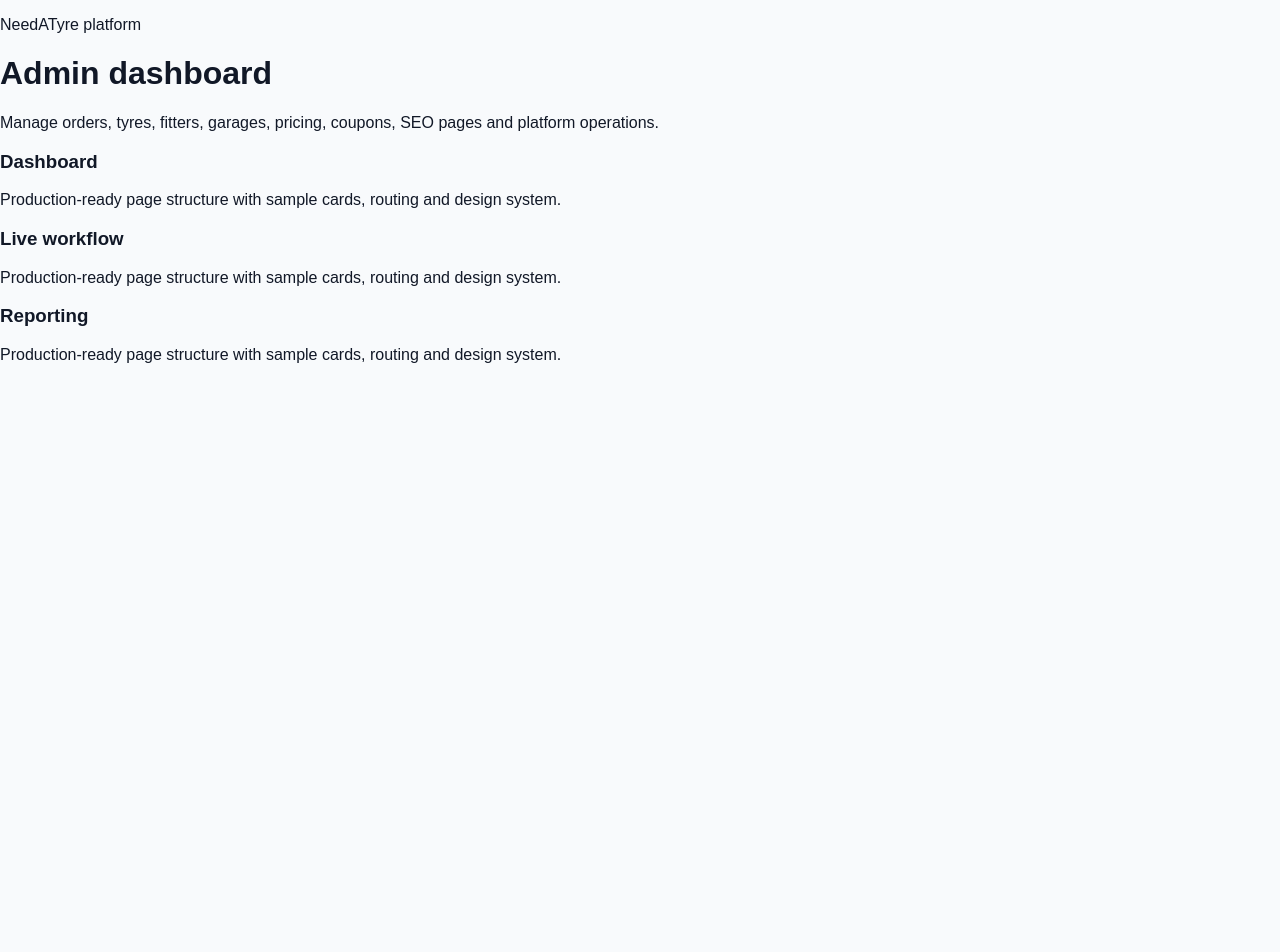
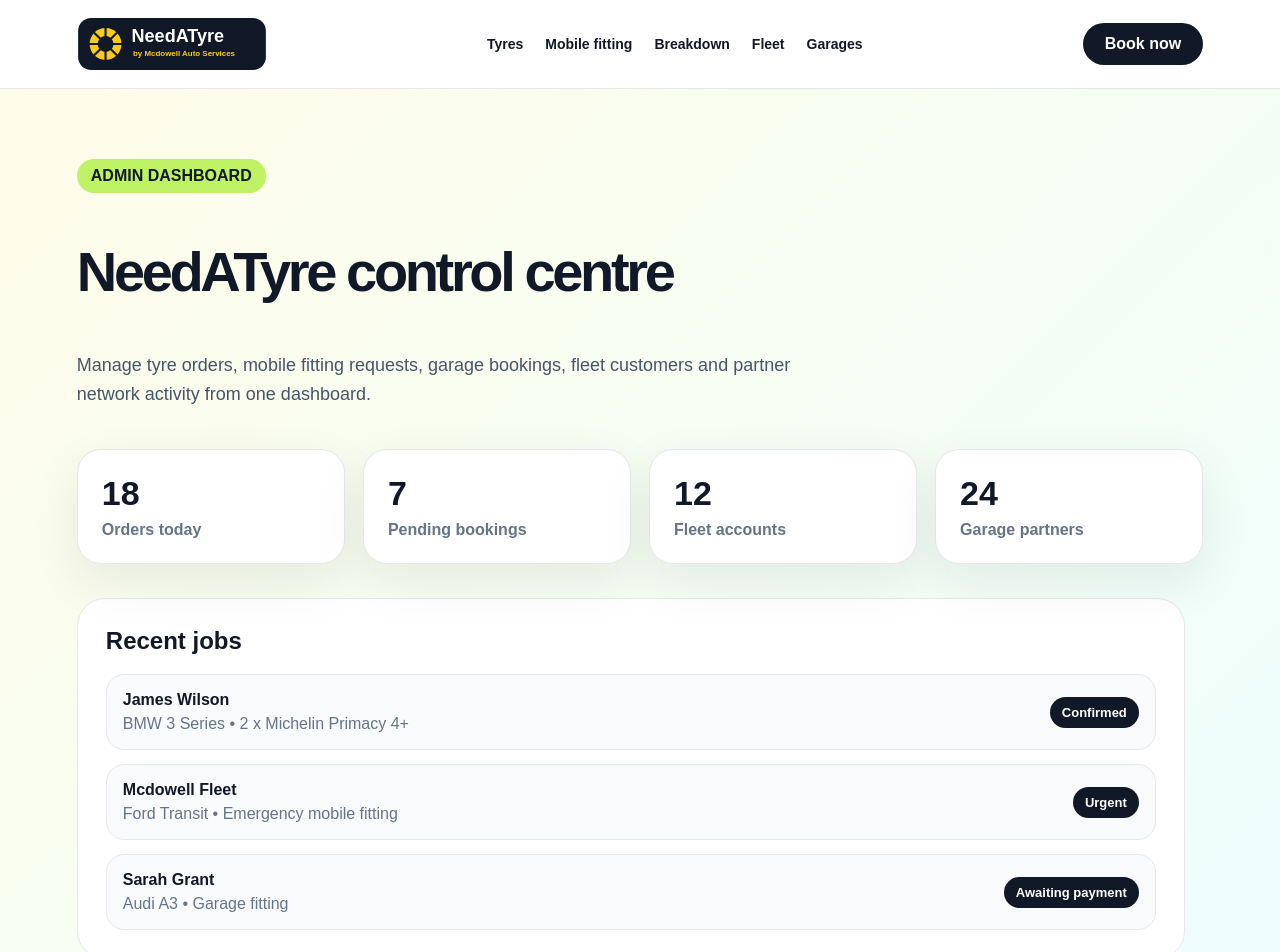
Before and after one commit to mcdowellautoservices/needatyre-platform, a Next.js app: page /admin in a window 1280 px wide. Shown: the top 952 px of the page. Before the commit the page ends 800 px from the top, so only its background shows below. Built offline with nearby package versions, Linux system fonts and the light colour scheme.

Commit message:
Upgrade admin dashboard

```diff
--- a/src/app/admin/page.tsx
+++ b/src/app/admin/page.tsx
@@ -1,2 +1,137 @@
-import {PageShell} from '@/components/PageShell';
-export default function Page(){return <PageShell title="Admin dashboard" subtitle="Manage orders, tyres, fitters, garages, pricing, coupons, SEO pages and platform operations."><div className="grid gap-5 md:grid-cols-3">{['Dashboard','Live workflow','Reporting'].map(i=><div className="rounded-3xl bg-white p-6 shadow-sm" key={i}><h3 className="text-xl font-black">{i}</h3><p className="mt-2 text-slate-600">Production-ready page structure with sample cards, routing and design system.</p></div>)}</div></PageShell>}
+import Link from "next/link";
+import { Header } from "@/components/Header";
+
+const stats = [
+  ["Orders today", "18"],
+  ["Pending bookings", "7"],
+  ["Fleet accounts", "12"],
+  ["Garage partners", "24"],
+];
+
+const jobs = [
+  {
+    customer: "James Wilson",
+    vehicle: "BMW 3 Series",
+    service: "2 x Michelin Primacy 4+",
+    status: "Confirmed",
+  },
+  {
+    customer: "Mcdowell Fleet",
+    vehicle: "Ford Transit",
+    service: "Emergency mobile fitting",
+    status: "Urgent",
+  },
+  {
+    customer: "Sarah Grant",
+    vehicle: "Audi A3",
+    service: "Garage fitting",
+    status: "Awaiting payment",
+  },
+];
+
+export default function Page() {
+  return (
+    <main style={{ minHeight: "100vh", background: "#f8fafc", color: "#111827" }}>
+      <Header />
+
+      <section style={{ padding: "70px 6%", background: "linear-gradient(135deg,#fefce8,#ecfeff)" }}>
+        <span style={badgeStyle}>Admin dashboard</span>
+
+        <h1 style={{ fontSize: 56, letterSpacing: "-0.06em", maxWidth: 850 }}>
+          NeedATyre control centre
+        </h1>
+
+        <p style={{ color: "#475569", fontSize: 18, maxWidth: 760, lineHeight: 1.6 }}>
+          Manage tyre orders, mobile fitting requests, garage bookings, fleet customers
+          and partner network activity from one dashboard.
+        </p>
+
+        <section style={{ display: "grid", gridTemplateColumns: "repeat(auto-fit,minmax(190px,1fr))", gap: 18, marginTop: 40 }}>
+          {stats.map(([label, value]) => (
+            <div key={label} style={statCard}>
+              <strong style={{ fontSize: 34 }}>{value}</strong>
+              <span style={{ color: "#64748b", fontWeight: 800 }}>{label}</span>
+            </div>
+          ))}
+        </section>
+
+        <section style={{ marginTop: 34, background: "white", border: "1px solid #e5e7eb", borderRadius: 28, padding: 28, maxWidth: 1050 }}>
+          <h2 style={{ marginTop: 0 }}>Recent jobs</h2>
+
+          <div style={{ display: "grid", gap: 14 }}>
+            {jobs.map((job) => (
+              <article key={`${job.customer}-${job.vehicle}`} style={jobRow}>
+                <div>
+                  <strong>{job.customer}</strong>
+                  <p style={{ margin: "6px 0 0", color: "#64748b" }}>
+                    {job.vehicle} • {job.service}
+                  </p>
+                </div>
+                <span style={statusPill}>{job.status}</span>
+              </article>
+            ))}
+          </div>
+        </section>
+
+        <section style={{ marginTop: 34, display: "grid", gridTemplateColumns: "repeat(auto-fit,minmax(240px,1fr))", gap: 18 }}>
+          <Link href="/results" style={moduleCard}>Manage tyre catalogue</Link>
+          <Link href="/garages" style={moduleCard}>Garage partner network</Link>
+          <Link href="/fleet" style={moduleCard}>Fleet accounts</Link>
+          <Link href="/booking" style={moduleCard}>Booking settings</Link>
+        </section>
+
+        <Link href="/" style={{ display: "inline-flex", marginTop: 28, color: "#2563eb", fontWeight: 900 }}>
+          ← Back home
+        </Link>
+      </section>
+    </main>
+  );
+}
+
+const badgeStyle: React.CSSProperties = {
+  background: "#bef264",
+  borderRadius: 999,
+  padding: "8px 14px",
+  fontWeight: 900,
+  textTransform: "uppercase",
+  display: "inline-flex",
+};
+
+const statCard: React.CSSProperties = {
+  background: "white",
+  border: "1px solid #e5e7eb",
+  borderRadius: 24,
+  padding: 24,
+  display: "grid",
+  gap: 8,
+  boxShadow: "0 18px 50px rgba(15,23,42,0.08)",
+};
+
+const jobRow: React.CSSProperties = {
+  display: "flex",
+  justifyContent: "space-between",
+  gap: 18,
+  alignItems: "center",
+  padding: 16,
+  border: "1px solid #e5e7eb",
+  borderRadius: 18,
+  background: "#f8fafc",
+};
+
+const statusPill: React.CSSProperties = {
+  background: "#111827",
+  color: "white",
+  borderRadius: 999,
+  padding: "8px 12px",
+  fontWeight: 900,
+  fontSize: 13,
+};
+
+const moduleCard: React.CSSProperties = {
+  background: "#111827",
+  color: "white",
+  borderRadius: 22,
+  padding: 24,
+  textDecoration: "none",
+  fontWeight: 900,
+};
```
